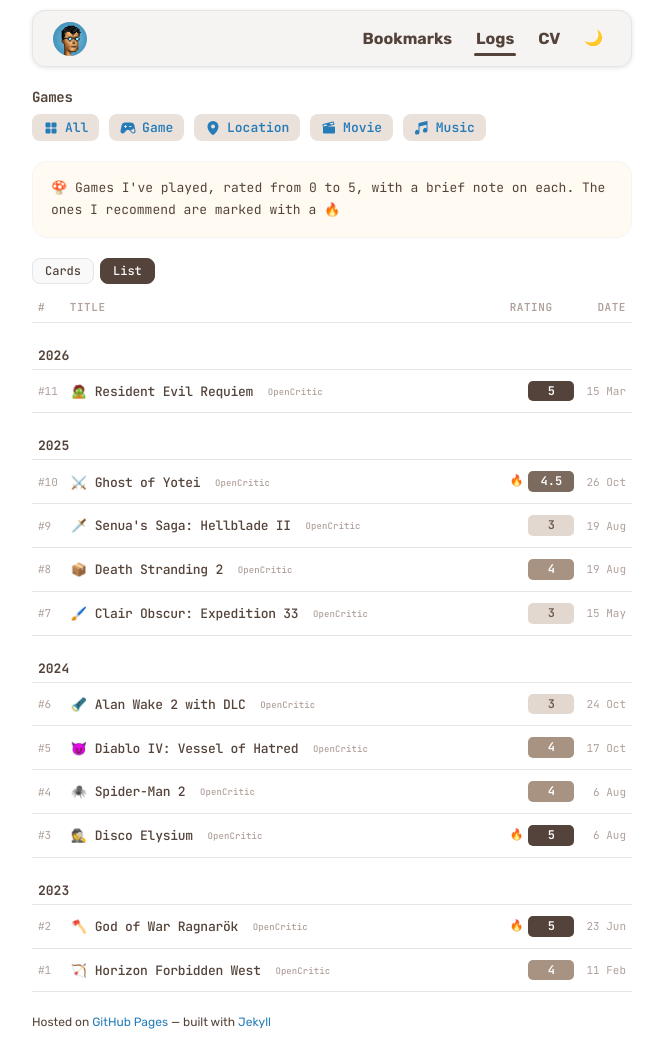
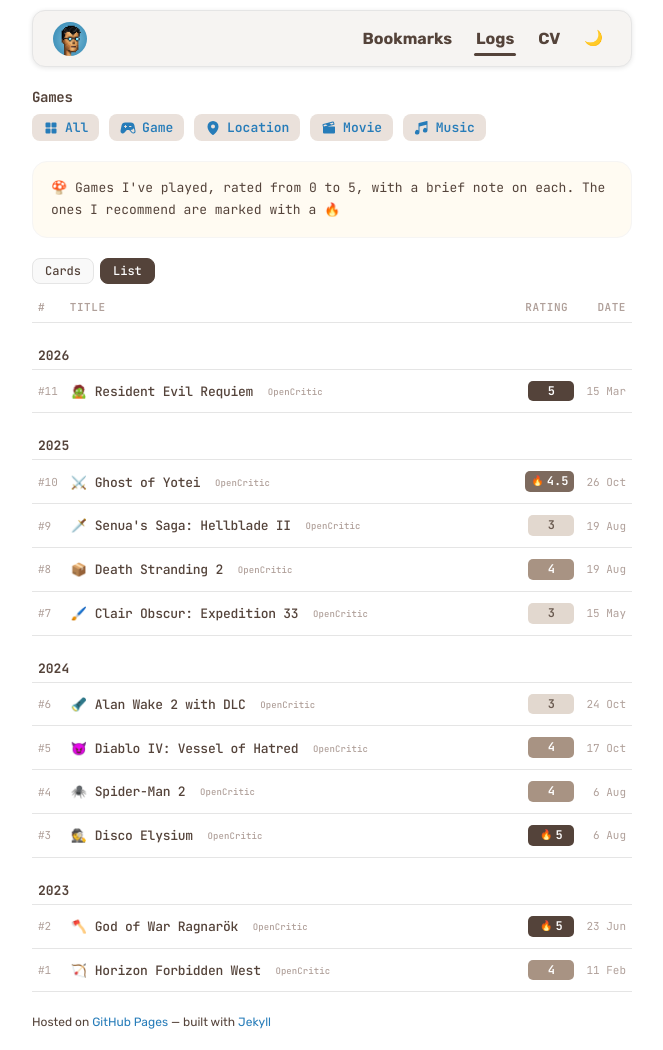
Before and after one commit to alobanov/alobanov.github.io, a Jekyll site: the page built from logs/game.html, in a window 1280 px wide. Shown: the whole page, without its empty margins (308-971 px from the left). Built offline with Jekyll 4.4.1, drawn with Linux system fonts in a browser that asks for light colours.

Commit message:
fix(logs): put the flame inside the rating chip
It sat to the left of the chip, reading as a separate mark that happened to
be nearby. Moving it inside, hard against the number, makes the chip say one
thing: how good it was, and whether it is recommended.

log_rating.html takes a `highlight` param and draws it; the list, the cards
and the entry page all pass it, so no caller assembles the mark itself.

```diff
--- a/_includes/log_card.html
+++ b/_includes/log_card.html
@@ -31,8 +31,7 @@
       </span>
       {%- endif %}
     </span>
-    {%- if include.item.highlight %}<span class="log-flame" title="One of the ones I recommend">🔥</span>{% endif -%}
-    {%- include log_rating.html rating=include.item.rating -%}
+    {%- include log_rating.html rating=include.item.rating highlight=include.item.highlight -%}
   </div>
 
   <div class="log-card-body">{{ include.item.content | markdownify }}</div>
--- a/_includes/log_list.html
+++ b/_includes/log_list.html
@@ -51,7 +51,7 @@
         <td class="ml-cat" title="{{ item.category | capitalize }}"><span class="visually-hidden">{{ item.category | capitalize }}</span>{% include log_icon.html category=item.category %}</td>
         {%- endif -%}
         {%- if show_rating %}
-        <td class="ml-rating">{%- if item.highlight %}<span class="log-flame" title="One of the ones I recommend">🔥</span>{% endif -%}{% include log_rating.html rating=item.rating %}</td>
+        <td class="ml-rating">{% include log_rating.html rating=item.rating highlight=item.highlight %}</td>
         {%- endif %}
         <td class="ml-date">{{ item.date | date: "%-d %b" }}</td>
       </tr>
--- a/_includes/log_rating.html
+++ b/_includes/log_rating.html
@@ -3,9 +3,10 @@
 rating, the stronger the contrast against the page. Halves print as they are.
 `data-rating` drives the tone; unlisted values fall back to the neutral chip.
 
-  Param: rating — number, or nothing at all (music and location entries)
+  Params: rating    — number, or nothing at all (music and location entries)
+          highlight — true for entries the author recommends
 {%- endcomment -%}
 
 {%- if include.rating -%}
-<span class="log-rating-value" data-rating="{{ include.rating }}" title="{{ include.rating }} out of 5">{{ include.rating }}</span>
+<span class="log-rating-value" data-rating="{{ include.rating }}" title="{{ include.rating }} out of 5">{%- if include.highlight %}<span class="log-flame" title="One of the ones I recommend">🔥</span>{% endif -%}{{ include.rating }}</span>
 {%- endif -%}
--- a/_layouts/log.html
+++ b/_layouts/log.html
@@ -19,7 +19,7 @@
   {%- if page.verdict %}<span class="log-verdict">{{ page.verdict }}</span>
   {%- endif -%}
   {%- if page.tag %}<span class="log-tag">{{ page.tag }}</span>{% endif -%}
-  {%- if page.rating %}<span class="log-score">{% if page.highlight %}<span class="log-flame" title="One of the ones I recommend">🔥</span>{% endif %}{% include log_rating.html rating=page.rating %}</span>{% endif -%}
+  {%- if page.rating %}{% include log_rating.html rating=page.rating highlight=page.highlight %}{% endif -%}
   <time class="log-meta-date" datetime="{{ page.date | date_to_xmlschema }}">{{ page.date | date: "%-d %B %Y" }}</time>
 </p>
 
--- a/assets/css/style.css
+++ b/assets/css/style.css
@@ -1728,14 +1728,9 @@
     text-align: center;
 }
 
-/* The recommendation mark rides with the score */
+/* The recommendation mark sits inside the chip, against the number itself */
 .log-flame {
-    margin-right: 5px;
-    font-size: 11px;
+    margin-right: 3px;
+    font-size: 10px;
     vertical-align: 1px;
 }
-
-.log-score {
-    display: inline-flex;
-    align-items: center;
-}
```
